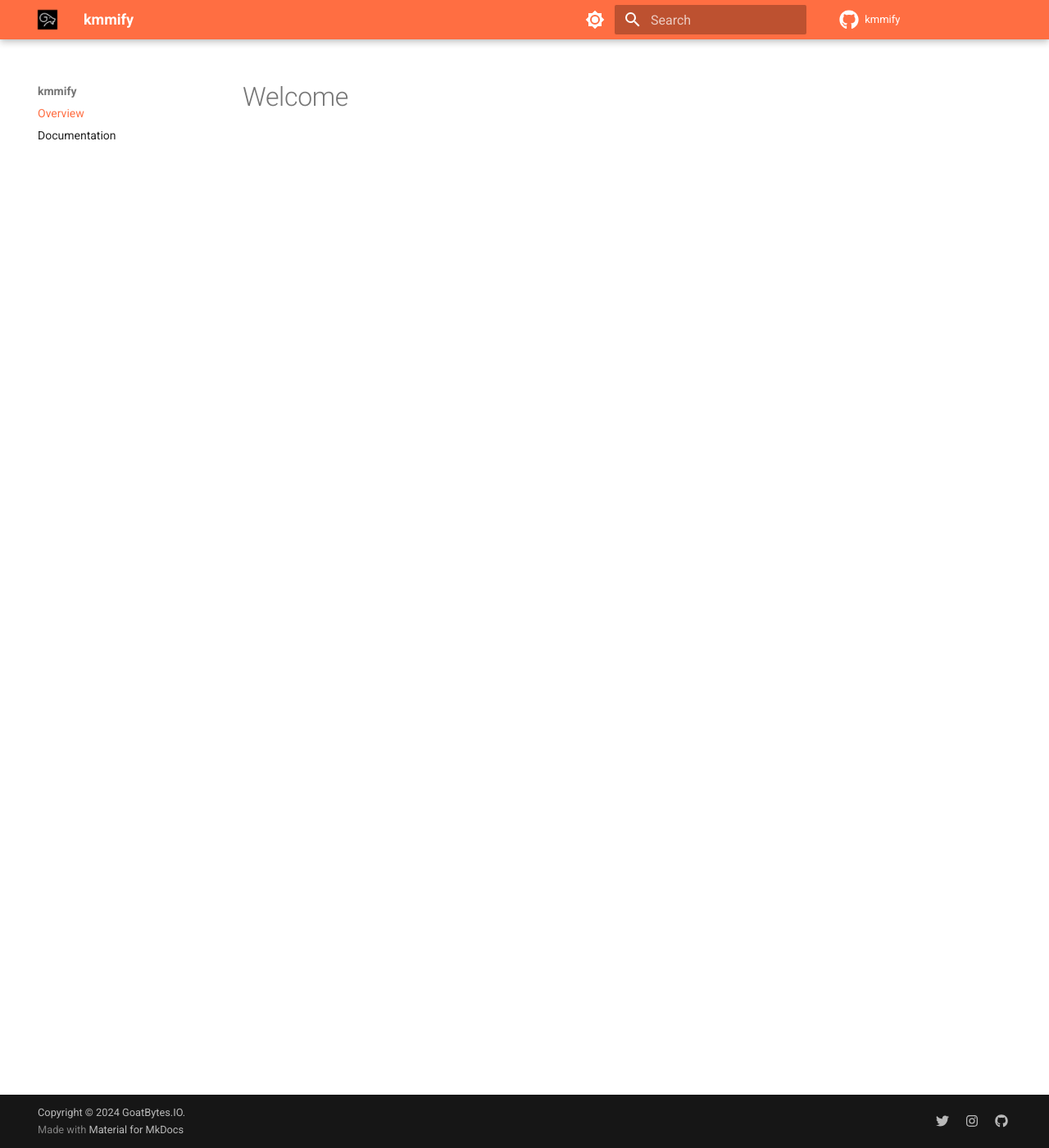
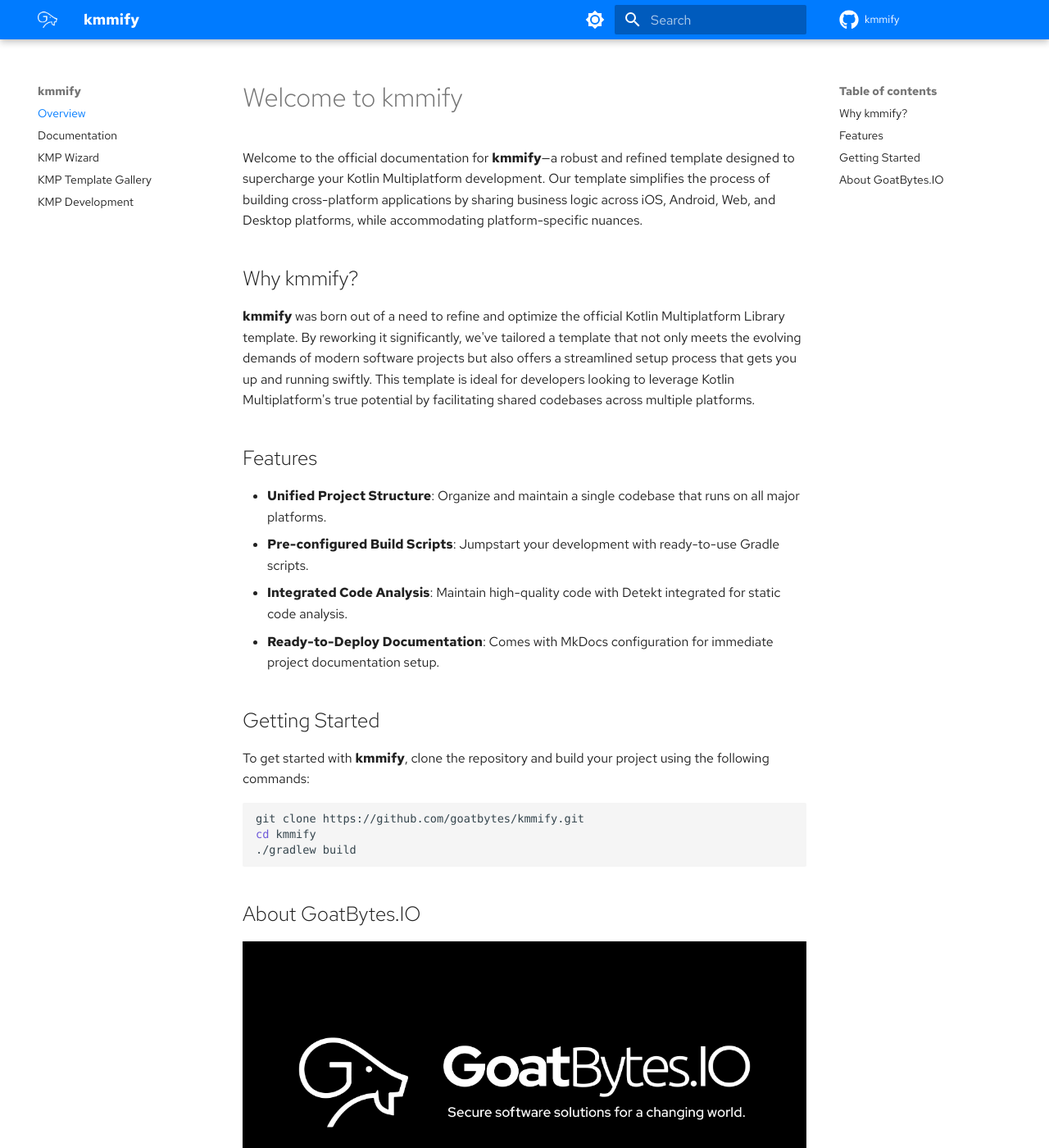
Before and after one commit to goatbytes/kmmify, an MkDocs documentation site: the page built from docs/index.md, in a window 1280 px wide and 1400 px high. Shown: the whole window at 82% size. Built offline with MkDocs 1.6.1 and Material for MkDocs 9.7.7, drawn with Linux system fonts in a browser that asks for light colours; some web fonts are replaced; comment, search, counter and statistics services are not loaded; some of the changed text lies outside the part shown.

Commit message:
Update mkdocs site

````diff
--- a/docs/css/app.css
+++ b/docs/assets/css/app.css
@@ -14,3 +14,9 @@
  * limitations under the License.
  *
  */
+
+:root {
+  --md-primary-fg-color: #007BFF;
+  --md-primary-fg-color--light: #288EFA;
+  --md-primary-fg-color--dark: #005DC1;
+}
--- /dev/null
+++ b/docs/assets/js/app.js
@@ -0,0 +1,8 @@
+console.log(`
+       _))
+      > *\\     _~
+      \`;'\\\\__-' \\_
+         | )  _ \\ \\
+        / / \`\`   w w
+       w w
+`);
--- a/docs/index.md
+++ b/docs/index.md
@@ -1 +1,48 @@
-# Welcome
+# Welcome to kmmify
+
+Welcome to the official documentation for **kmmify**—a robust and refined template designed to
+supercharge your Kotlin Multiplatform development. Our template simplifies the process of building
+cross-platform applications by sharing business logic across iOS, Android, Web, and Desktop
+platforms, while accommodating platform-specific nuances.
+
+## Why kmmify?
+
+**kmmify** was born out of a need to refine and optimize the official Kotlin Multiplatform Library
+template. By reworking it significantly, we've tailored a template that not only meets the evolving
+demands of modern software projects but also offers a streamlined setup process that gets you up and
+running swiftly. This template is ideal for developers looking to leverage Kotlin Multiplatform's
+true potential by facilitating shared codebases across multiple platforms.
+
+## Features
+
+- **Unified Project Structure**: Organize and maintain a single codebase that runs on all major
+  platforms.
+- **Pre-configured Build Scripts**: Jumpstart your development with ready-to-use Gradle scripts.
+- **Integrated Code Analysis**: Maintain high-quality code with Detekt integrated for static code
+  analysis.
+- **Ready-to-Deploy Documentation**: Comes with MkDocs configuration for immediate project
+  documentation setup.
+
+## Getting Started
+
+To get started with **kmmify**, clone the repository and build your project using the following
+commands:
+
+```shell
+git clone https://github.com/goatbytes/kmmify.git
+cd kmmify
+./gradlew build
+```
+
+## About GoatBytes.IO
+
+![GoatBytesLogo](assets/img/banner.png)
+
+At **GoatBytes.IO**, our mission is to develop secure software solutions that empower businesses to
+transform the world. With a focus on innovation and excellence, we strive to deliver cutting-edge
+products that meet the evolving needs of businesses across various industries.
+
+[![GitHub](https://img.shields.io/badge/GitHub-GoatBytes-181717?logo=github)](https://github.com/goatbytes)
+[![Twitter](https://img.shields.io/badge/Twitter-GoatBytes-1DA1F2?logo=twitter)](https://twitter.com/goatbytes)
+[![LinkedIn](https://img.shields.io/badge/LinkedIn-GoatBytes-0077B5?logo=linkedin)](https://www.linkedin.com/company/goatbytes)
+[![Instagram](https://img.shields.io/badge/Instagram-GoatBytes.io-E4405F?logo=instagram)](https://www.instagram.com/goatbytes.io/)
--- /dev/null
+++ b/docs/overrides/partials/copyright.html
@@ -0,0 +1,8 @@
+<div class="md-copyright">
+  <div class="md-copyright__highlight">
+    © 2024. <a href="https://github.com/goatbytes/GoatStyles" target="_blank">kmmify</a>—by
+    <a href="https://goatbytes.io" target="_blank">GoatBytes.IO</a>—is licensed under <a
+      href="https://github.com/goatbytes/kmmify/blob/main/LICENSE.txt" rel="nofollow"
+      target="_blank">Apache V2.0</a>
+  </div>
+</div>
--- a/mkdocs.yml
+++ b/mkdocs.yml
@@ -1,5 +1,5 @@
 site_name: kmmify
-site_url: https://goatbytes.github.io/kmmify
+site_url: https://kmmify.goatbytes.io
 repo_name: kmmify
 repo_url: https://github.com/goatbytes/kmmify
 site_description: "A cutting-edge cross-platform SDK designed to streamline the process of uniquely identifying devices across different platforms."
@@ -7,64 +7,100 @@
 remote_branch: gh-pages
 edit_uri: ""
 
-copyright: 'Copyright &copy; 2024 GoatBytes.IO.'
+nav:
+  - 'Overview': index.md
+  - 'Documentation': docs/index.html
+  - 'KMP Wizard': https://kmp.jetbrains.com/
+  - 'KMP Template Gallery': https://kmp.jetbrains.com/#templateGallery
+  - 'KMP Development': https://www.jetbrains.com/help/kotlin-multiplatform-dev/get-started.html
 
 theme:
   name: 'material'
-  favicon: images/favicon.png
-  logo: images/logo.png
+  favicon: assets/img/favicon.png
+  logo: assets/img/logo.png
+  custom_dir: docs/overrides
+  features:
+    - instant
+    - navigation.instant
+    - navigation.sections
+    - navigation.top
+    - search.suggest
+    - search.highlight
+    #    - toc.integrate
+    - content.code.annotate
   palette:
-    # Palette toggle for light mode
-    - scheme: default
+    - scheme: default # Palette toggle for light mode
       media: "(prefers-color-scheme: light)"
-      primary: 'deep orange'
+      primary: 'custom'
       accent: 'white'
       toggle:
         icon: material/brightness-7
         name: Switch to dark mode
-    # Palette toggle for dark mode
-    - scheme: slate
+    - scheme: slate # Palette toggle for dark mode
       media: "(prefers-color-scheme: dark)"
-      primary: 'deep orange'
+      primary: 'custom'
       accent: 'white'
       toggle:
         icon: material/brightness-4
         name: Switch to light mode
+  font:
+    heading: 'Red Hat Display'
+    text: 'Red Hat Text'
+    code: 'Red Hat Mono'
   icon:
     repo: fontawesome/brands/github
 
+markdown_extensions:
+  - admonition
+  - meta
+  - pymdownx.blocks.admonition
+  - pymdownx.blocks.tab:
+      alternate_style: true
+  - pymdownx.blocks.details
+  - pymdownx.blocks.definition
+  - pymdownx.superfences
+  - pymdownx.details
+  - pymdownx.emoji:
+      emoji_index: !!python/name:material.extensions.emoji.twemoji
+      emoji_generator: !!python/name:material.extensions.emoji.to_svg
+  - pymdownx.mark
+  - pymdownx.highlight:
+      anchor_linenums: true
+      line_spans: __span
+      pygments_lang_class: true
+  - pymdownx.inlinehilite
+  - pymdownx.snippets
+  - neoteroi.cards
+  - footnotes
+  - attr_list
+  - md_in_html
+
+plugins:
+  - search
+  - minify:
+      minify_html: true
+  - git-revision-date-localized:
+      type: timeago
+      fallback_to_build_date: true
+
 extra:
+  homepage: https://goatbytes.io
   social:
-    - icon: fontawesome/brands/twitter
-      link: https://twitter.com/goatbytes
+    - icon: fontawesome/brands/x-twitter
+      link: https://x.com/goatbytes
     - icon: fontawesome/brands/instagram
       link: https://instagram.com/goatbytes.io
     - icon: fontawesome/brands/github
       link: https://github.com/goatbytes
+    - icon: fontawesome/brands/linkedin
+      link: https://www.linkedin.com/company/goatbytes
+  analytics:
+    provider: google
+    property: G-V0TQY16GNY
+  generator: false
 
 extra_css:
-  - 'css/app.css'
+  - 'assets/css/app.css'
 
-markdown_extensions:
-  - smarty
-  - codehilite:
-      guess_lang: false
-  - footnotes
-  - meta
-  - toc:
-      permalink: true
-  - pymdownx.betterem:
-      smart_enable: all
-  - pymdownx.caret
-  - pymdownx.inlinehilite
-  - pymdownx.magiclink
-  - pymdownx.smartsymbols
-  - pymdownx.superfences
-  - pymdownx.tabbed:
-      alternate_style: true
-  - pymdownx.tilde
-  - tables
-
-nav:
-  - 'Overview': index.md
-  - 'Documentation': docs/index.html
+extra_javascript:
+  - 'assets/js/app.js'
````
Also changed, not shown: docs/assets/img/banner.png (added), docs/assets/img/favicon.png (renamed from docs/images/favicon.png), docs/assets/img/logo.png (added), docs/images/logo.png (deleted).
